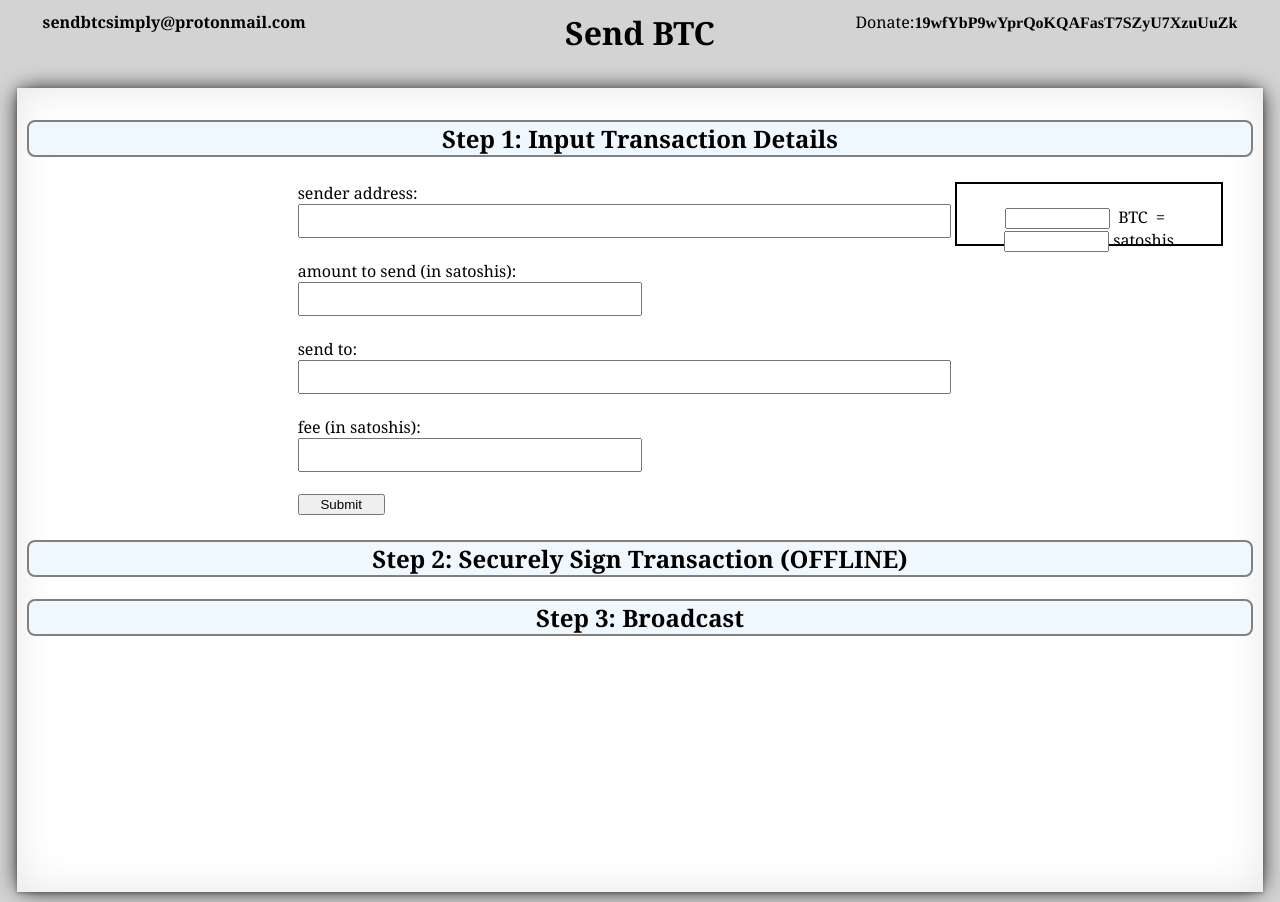
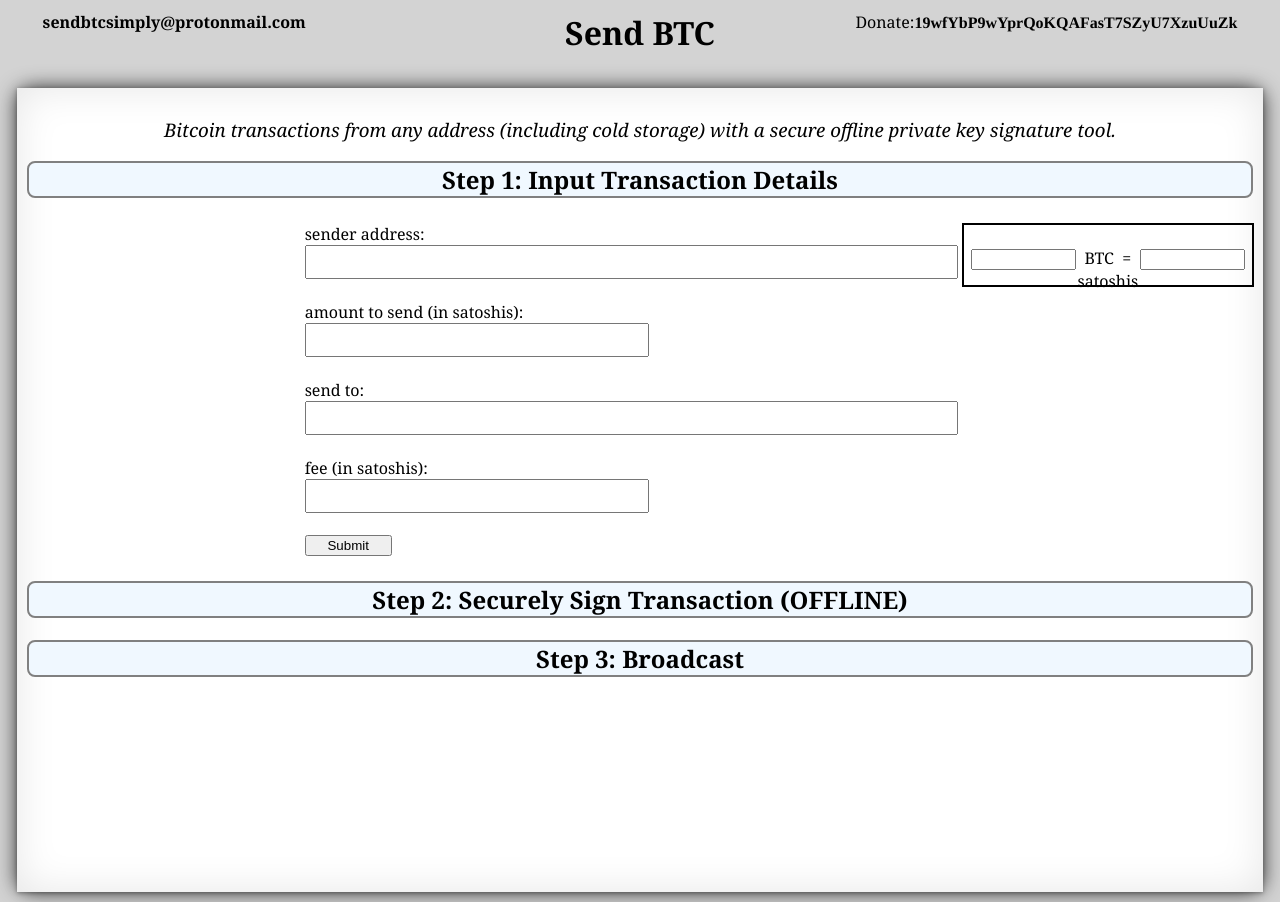
Before and after one commit to kassandraoftroy/sendBTCsimply, a Django app: page / in a window 1280 px wide. Run offline with Django 3.2, Linux system fonts and the light colour scheme; some libraries are stand-ins or nearby versions.

Commit message:
working on containers

```diff
--- a/sendbtc/templates/send.html
+++ b/sendbtc/templates/send.html
@@ -79,7 +79,7 @@
 
 	<div class="box effect">
 
-	<br>
+	<h3 style="font-style:italic;font-weight:normal;">Bitcoin transactions from any address (including cold storage) with a secure offline private key signature tool.</h3>
 
 	<div style='text-align:center;background-color:aliceblue;font-size:24px;border:2px solid grey; border-radius:8px;' id='step1_header'>
 		<strong>Step 1: Input Transaction Details</strong>
@@ -88,7 +88,7 @@
 	<br>
 
 	<div id='step1'>
-		<table width='95%' align='center'>
+		<table width='100%' align='center'>
 			<tr>
 				<td style='width:25%;'></td>
 				<td style='width:50%;'>
@@ -105,7 +105,7 @@
 					</p>
 				</td>
 				<td style='text-align:center;width:25%;vertical-align:top;'>
-					<div style='height:60px;width:100%;border: 2px solid black;'><br>
+					<div style='height:60px;width:100%;border: 2px solid black;margin-left:auto; margin-right:0'><br>
 						<input type="text" name="" id='conversion3' size='10' style='text-align: center; line-height: 15px;'> &nbsp;BTC&nbsp;&nbsp;=&nbsp;&nbsp;<input type="text" name="" id='conversion4' size='10' style='text-align: center; line-height: 15px;'> satoshis
 					</div>
 				</td>
```
